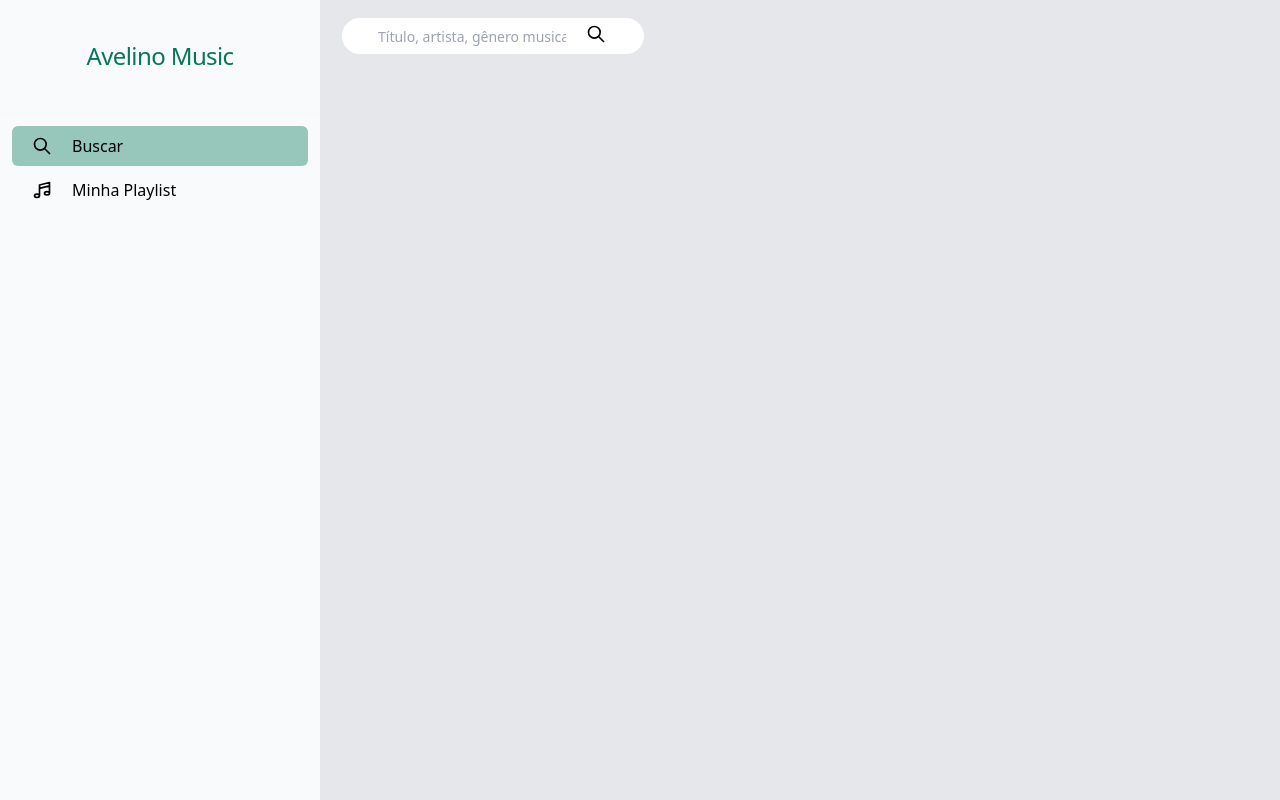
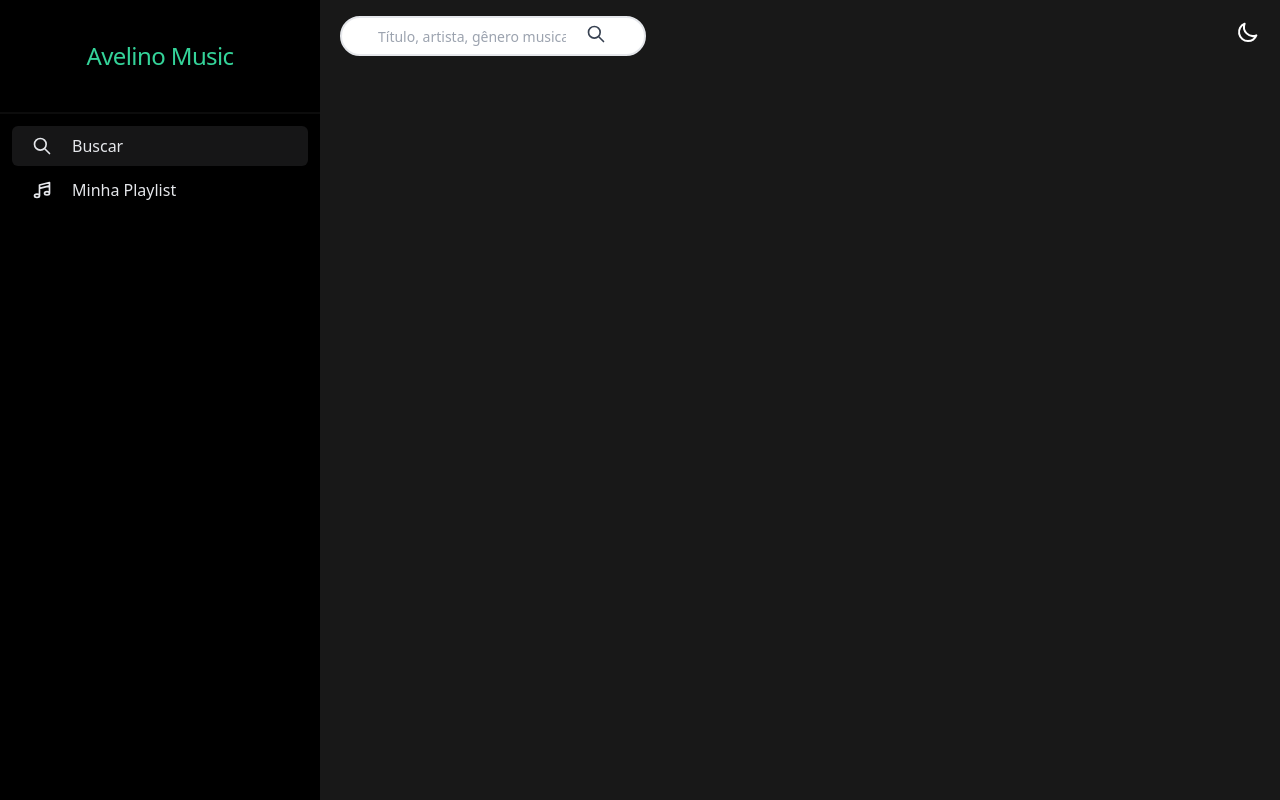
Before and after one commit to leoavelino7/avelino-music, a React (Create React App) app: page / in a window 1280 px wide. Built offline with nearby package versions, Linux system fonts and the light colour scheme.

Commit message:
WIP: criando e adicionando botão para alterar o tema Dark/Light na Home

```diff
--- /dev/null
+++ b/src/data/hooks/useTheme.ts
@@ -0,0 +1,28 @@
+import { useEffect, useState } from 'react'
+
+export enum Theme {
+  LIGHT = 'light',
+  DARK = 'dark'
+}
+
+const localStorageKey = '@app/theme'
+
+export function useTheme(): [string, () => void] {
+  const [theme, setTheme] = useState(window.localStorage.getItem(localStorageKey) || Theme.DARK)
+
+  useEffect(() => {
+    if (theme === Theme.DARK || (!(localStorageKey in window.localStorage) && window.matchMedia('(prefers-color-scheme: dark)').matches)) {
+      document.documentElement.classList.add(Theme.DARK)
+    } else {
+      document.documentElement.classList.remove(Theme.DARK)
+    }
+  }, [theme])
+
+  function toggleTheme(): void {
+    const selectedTheme = theme === Theme.DARK ? Theme.LIGHT : Theme.DARK
+    window.localStorage.setItem('@app/theme', selectedTheme)
+    setTheme(selectedTheme)
+  }
+
+  return [theme, toggleTheme]
+}
--- /dev/null
+++ b/src/ui/components/ToggleTheme.tsx
@@ -0,0 +1,15 @@
+import { useTheme } from '../../data/hooks/useTheme'
+import MoonIcon from './icons/MoonIcon'
+
+const ToogleTheme: React.FC = () => {
+  const [, toggleTheme] = useTheme()
+
+  return (
+    <button type="button" onClick={toggleTheme} className="outline-none focus:outline-none text-black dark:text-white p-0">
+      <span className="hidden">Mudar tema</span>
+      <MoonIcon />
+    </button>
+  )
+}
+
+export default ToogleTheme
--- a/src/ui/pages/Home.tsx
+++ b/src/ui/pages/Home.tsx
@@ -5,6 +5,7 @@ import Navigation from '../components/Navigation'
 import AudioPlayer, { AudioPlayerProps } from '../components/AudioPlayer'
 import SignInForm from '../components/SignInForm'
 import SearchForm from '../components/SearchForm'
+import ToogleTheme from '../components/ToggleTheme'
 
 // Icons
 import SearchIcon from '../components/icons/SearchIcon'
@@ -70,6 +71,10 @@ const Home: React.FC = () => {
                     </div>
                   )}
                 </div>
+
+                <div className="flex flex-row justify-center">
+                  <ToogleTheme />
+                </div>
               </section>
             </>
           )}
```
